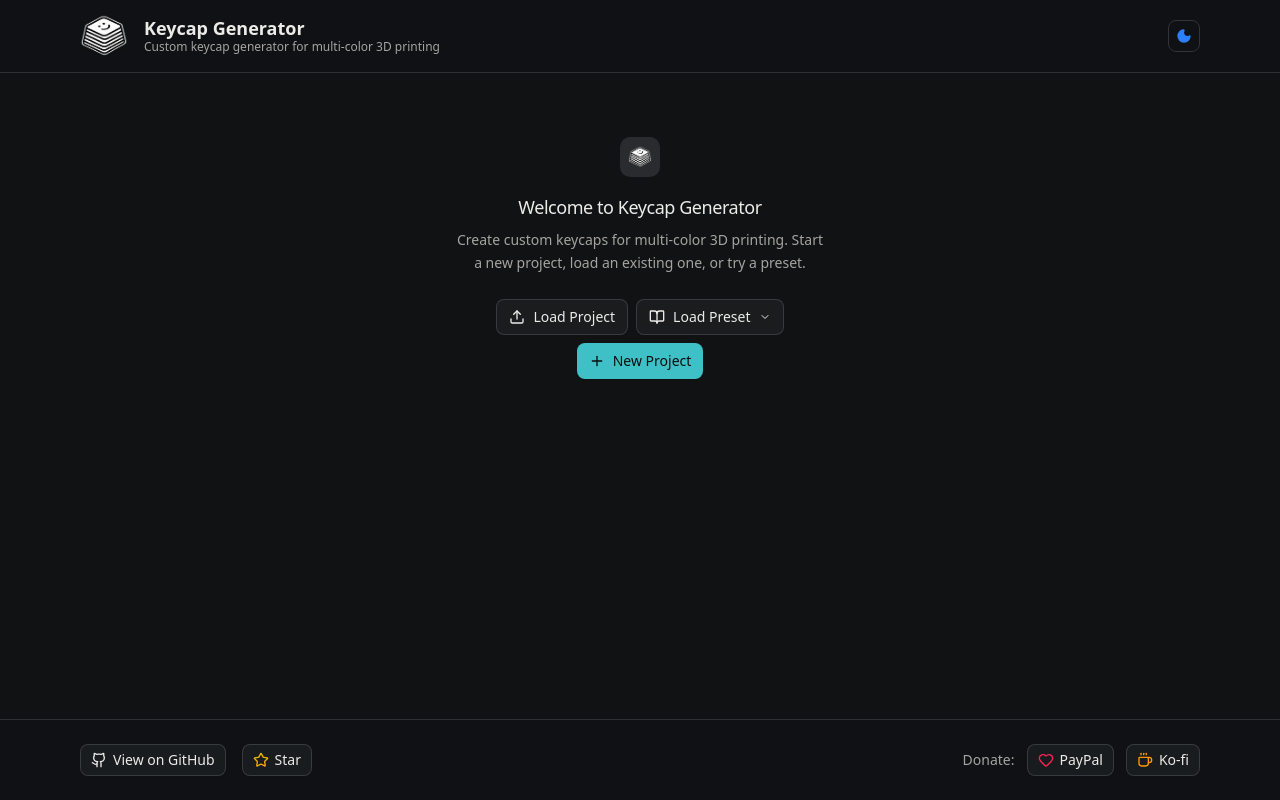
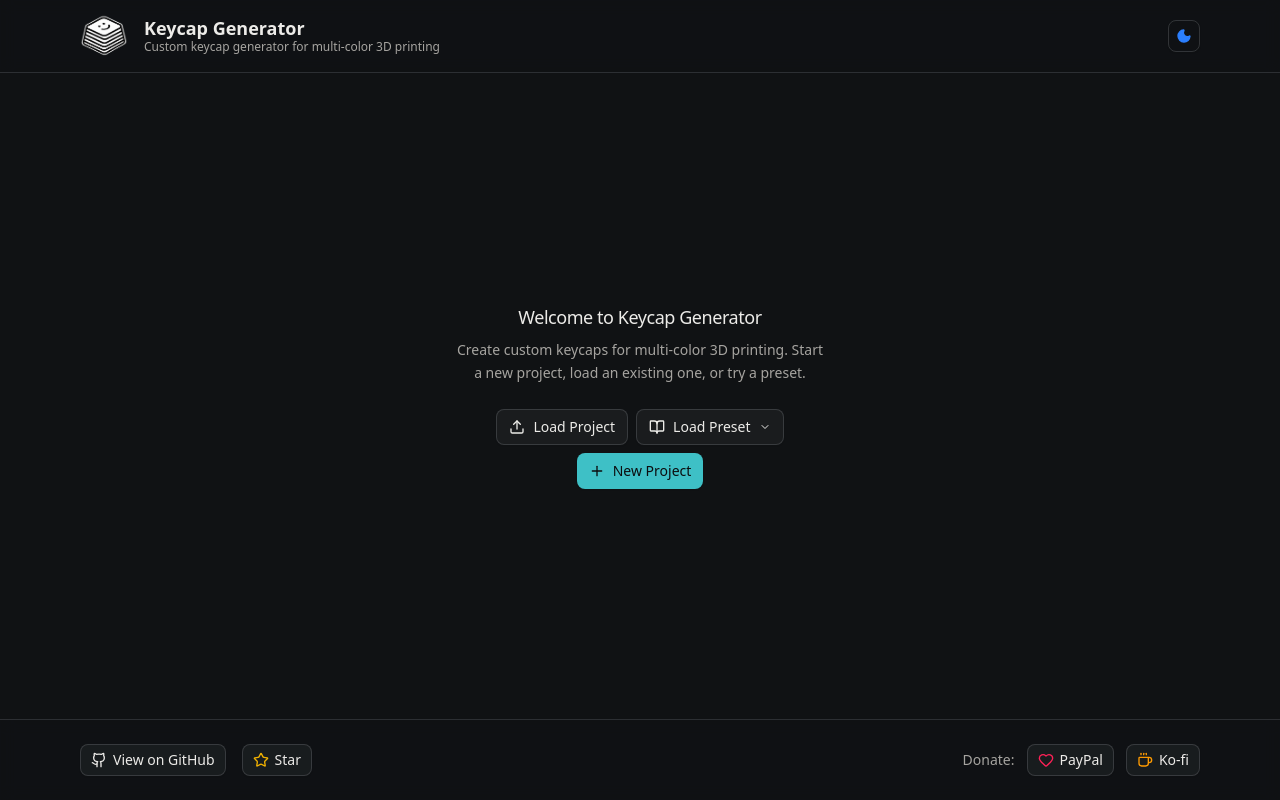
Before and after one commit to srwi/keycap_generator, a Svelte app: page / in a window 1280 px wide. Built offline with nearby package versions, Linux system fonts and the light colour scheme.

Commit message:
Update apply button

```diff
--- a/src/App.svelte
+++ b/src/App.svelte
@@ -21,7 +21,7 @@
   import { initTheme } from './lib/state/theme'
   import { Button } from '@/lib/components/ui/button'
   import { ButtonGroup } from '@/lib/components/ui/button-group'
-  import { Empty, EmptyContent, EmptyDescription, EmptyHeader, EmptyMedia, EmptyTitle } from '@/lib/components/ui/empty'
+  import { Empty, EmptyContent, EmptyDescription, EmptyHeader, EmptyTitle } from '@/lib/components/ui/empty'
   import {
     DropdownMenu,
     DropdownMenuContent,
@@ -240,14 +240,11 @@
     </div>
   </header>
 
-  <div class="mx-auto flex-1 w-full max-w-6xl px-3 py-4 sm:px-4 min-h-0 overflow-hidden">
+  <div class="mx-auto flex-1 w-full max-w-6xl px-3 py-4 sm:px-4 min-h-0 overflow-hidden flex flex-col">
     {#if !hasInteracted}
-      <div class="flex items-center justify-center h-full">
+      <div class="flex items-center justify-center flex-1">
         <Empty class="border-none">
           <EmptyHeader>
-            <EmptyMedia variant="icon">
-              <img src={getPublicPath('icon.png')} alt="Keycap" class="size-6" />
-            </EmptyMedia>
             <EmptyTitle>Welcome to Keycap Generator</EmptyTitle>
             <EmptyDescription>
               Create custom keycaps for multi-color 3D printing. Start a new project, load an existing one, or try a
--- a/src/lib/ui/KeyEditor.svelte
+++ b/src/lib/ui/KeyEditor.svelte
@@ -273,7 +273,7 @@
           {:else}
             <Box class="size-4" />
           {/if}
-          <span class="hidden sm:inline">Apply</span>
+          <span>Apply</span>
         </Button>
       </div>
     </CardHeader>
--- a/src/lib/ui/TemplateEditor.svelte
+++ b/src/lib/ui/TemplateEditor.svelte
@@ -514,7 +514,7 @@
           {:else}
             <Box class="size-4" />
           {/if}
-          <span class="hidden sm:inline">Apply</span>
+          <span>Apply</span>
         </Button>
       </div>
     </CardHeader>
```
